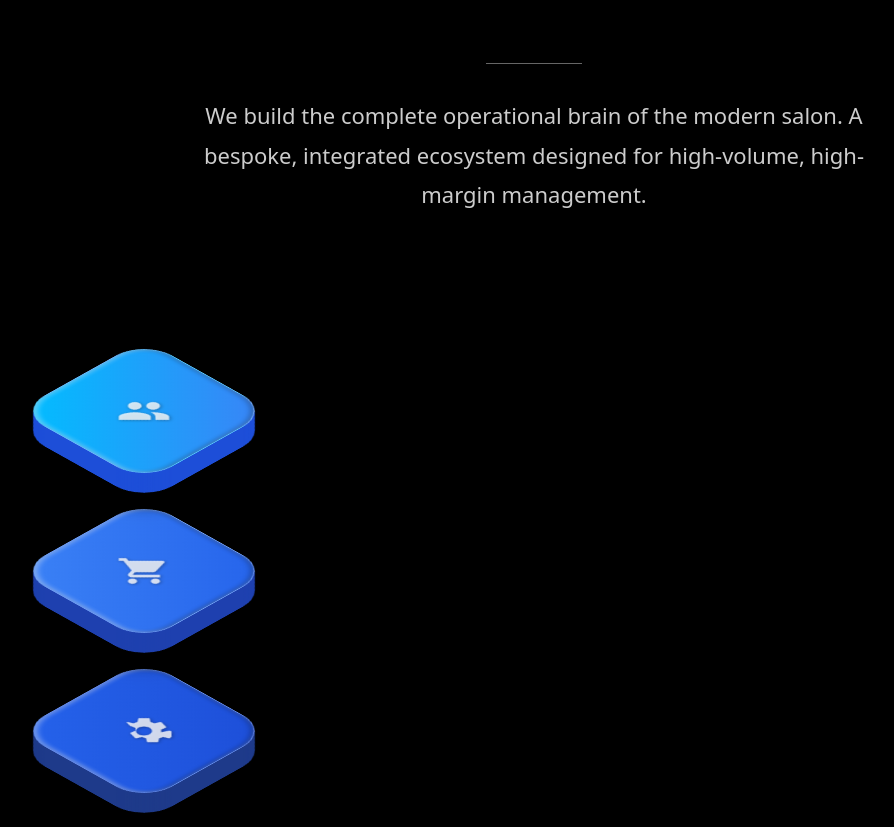
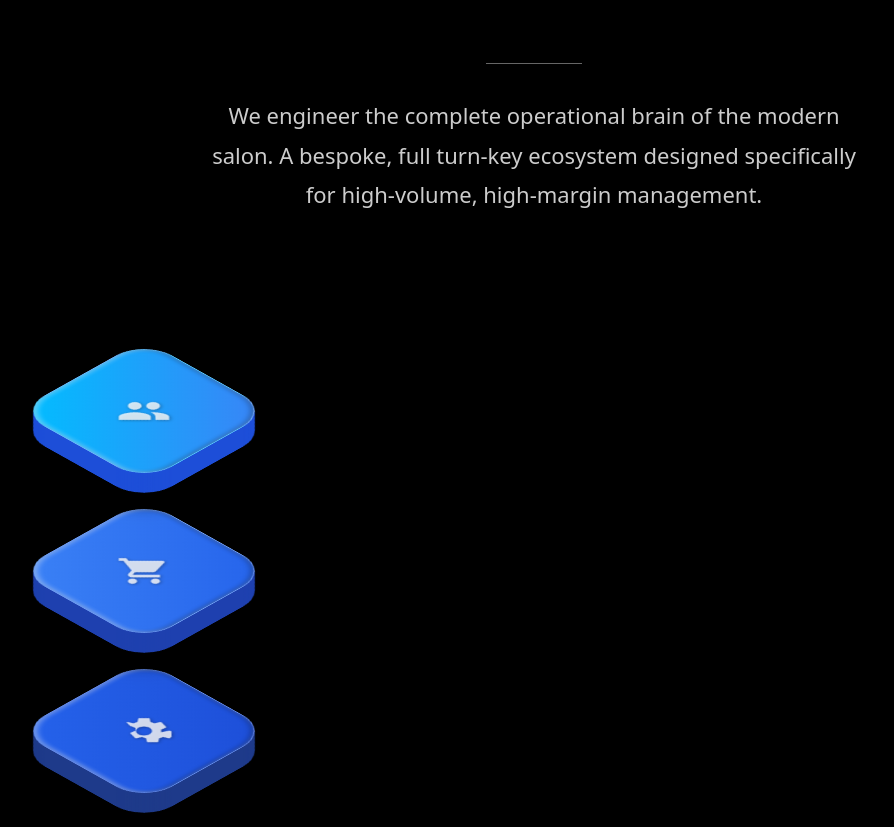
Before and after one commit to jcdelport/website, a Next.js app: page / in a window 1280 px wide. Shown: the part 5911-6738 px from the top of the page, without its empty margins (106-1000 px from the left). Built offline with nearby package versions, Linux system fonts and the light colour scheme; a web font is replaced by a local one.

Commit message:
copy: pivot digital ecosystem to emphasize custom full turnkey solutions driven by Google and Firebase

```diff
--- a/src/app/page.tsx
+++ b/src/app/page.tsx
@@ -299,7 +299,7 @@ export default function Home() {
             </h2>
             <div className="w-24 h-[1px] bg-white opacity-40 mb-8 mx-auto"></div>
             <p className="font-sans text-[22px] leading-[1.8] font-light max-w-2xl text-white/80">
-              We build the complete operational brain of the modern salon. A bespoke, integrated ecosystem designed for high-volume, high-margin management.
+              We engineer the complete operational brain of the modern salon. A bespoke, full turn-key ecosystem designed specifically for high-volume, high-margin management.
             </p>
          </div>
 
--- a/src/components/EcosystemStack.tsx
+++ b/src/components/EcosystemStack.tsx
@@ -10,7 +10,7 @@ const layersData = [
     layerClass: styles.layer1,
     calloutClass: styles.c01,
     title: "Omnichannel Booking",
-    desc: "Frictionless \"chair-to-click\" journeys optimized across platforms (Phorest, Zenoti, Shortcuts).",
+    desc: "Frictionless \"chair-to-click\" journeys. We engineer custom, full turn-key booking solutions powered by Google and Firebase.",
     svgPath: "M16 11c1.66 0 2.99-1.34 2.99-3S17.66 5 16 5c-1.66 0-3 1.34-3 3s1.34 3 3 3zm-8 0c1.66 0 2.99-1.34 2.99-3S9.66 5 8 5C6.34 5 5 6.34 5 8s1.34 3 3 3zm0 2c-2.33 0-7 1.17-7 3.5V19h14v-2.5c0-2.33-4.67-3.5-7-3.5zm8 0c-.29 0-.62.02-.97.05 1.16.84 1.97 1.97 1.97 3.45V19h6v-2.5c0-2.33-4.67-3.5-7-3.5z"
   },
   {
```
